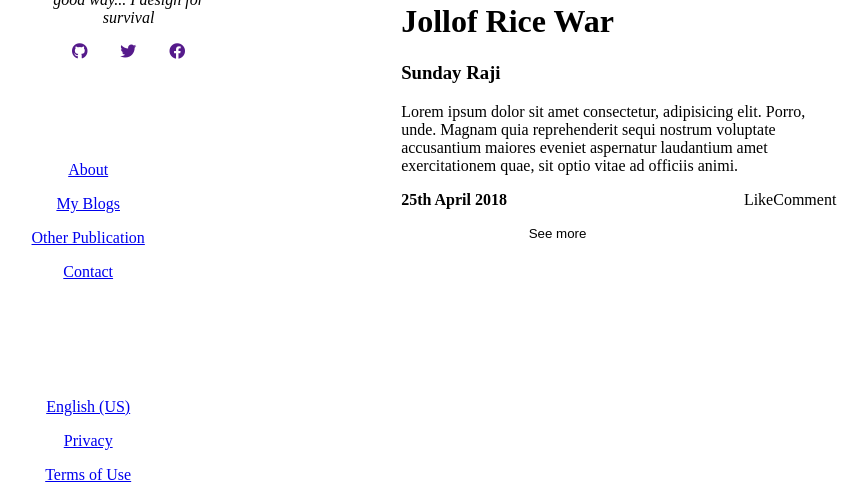
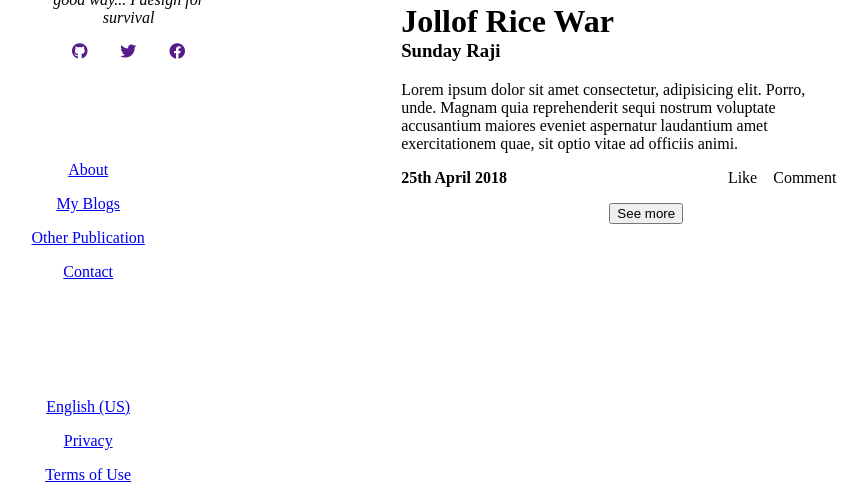
Before and after one commit to hng5-blog-task/blog-task, a PHP site: page /profile.html in a window 1280 px wide. Shown: the part 268-750 px from the top of the page, without its empty margins (91-959 px from the left). Run offline with PHP 8.4, Linux system fonts and the light colour scheme; some libraries are stand-ins or nearby versions.

Commit message:
Improved styling

```diff
--- a/css/theme1.css
+++ b/css/theme1.css
@@ -68,6 +68,14 @@ body {
     max-width: 50%;
 }
 
+.postDetails > h1 {
+    margin-bottom: 0
+}
+
+.postDetails > h3 {
+    margin-top: 0
+}
+
 .socialIcons {
     display: flex;
     justify-content: space-evenly;
@@ -122,7 +130,7 @@ hr {
     display: flex;
 }
 
-.postActions:first-child {
+#like {
     margin-right: 1rem;
 }
 
@@ -139,9 +147,17 @@ hr {
     font-style: italic;
 }
 
+.morePostsContainer {
+    display: flex;
+    justify-content: center;
+    width: 65%;
+    margin-left: 5em;
+}
+
 .morePosts {
-    background: none;
-    border: none;
-    width: 63%;
     margin-top: 1rem;
 }
+
+.morePosts:hover {
+    cursor: pointer;
+}
--- a/profile.html
+++ b/profile.html
@@ -73,13 +73,15 @@
                         <div class="postFooter">
                             <div class="postDate">25th April 2018</div>
                             <div class=postActions>
-                                <div>Like</div>
+                                <div id="like">Like</div>
                                 <div>Comment</div>
                             </div>
                         </div>
                     </div>
                 </div>
-                <button class="morePosts">See more</button>
+                <div class="morePostsContainer">
+                    <button class="morePosts">See more</button>
+                </div>
             </div>
         </div>
         <div class="footer">
```
